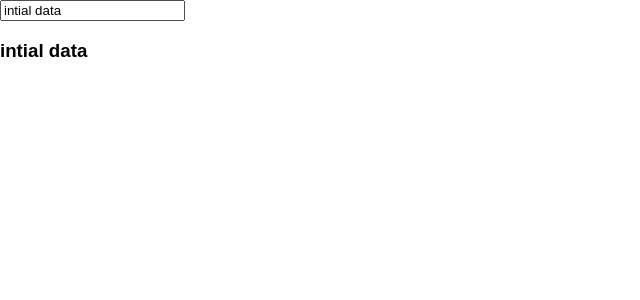
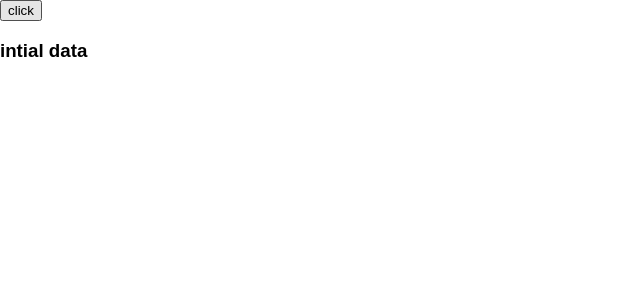
Before and after one commit to shablcuShaluRai/React-Tutorial, a React (Create React App) app: page / in a window 1280 px wide. Shown: the top 300 px of the page, without its empty margins (0-640 px from the left). Built offline with nearby package versions, Linux system fonts and the light colour scheme.

Commit message:
React Event

```diff
--- a/src/App.js
+++ b/src/App.js
@@ -15,9 +15,9 @@ state={
 
 
 //updateState is used to update the input value of form
- updateState = (e)=>{
+ updateState = ()=>{
   //  The target event property returns the element that triggered the event.
-   this.setState({data:e.target.value})
+   this.setState({data: ' updated from child component '})
  }
 
   render(){
--- a/src/Content.js
+++ b/src/Content.js
@@ -5,10 +5,10 @@ class Content extends Component{
 
 render(){
   return(
-<div>
-<input type = "text" value = {this.props.dataProp} onChange = {this.props.onUpdate}/>
-<h3> {this.props.dataProp}</h3>
-</div>
+    <div>
+       <button onClick= {this.props.onUpdate}>click</button>
+       <h3> {this.props.dataProp}</h3>
+   </div>
   )
 }
 
```
